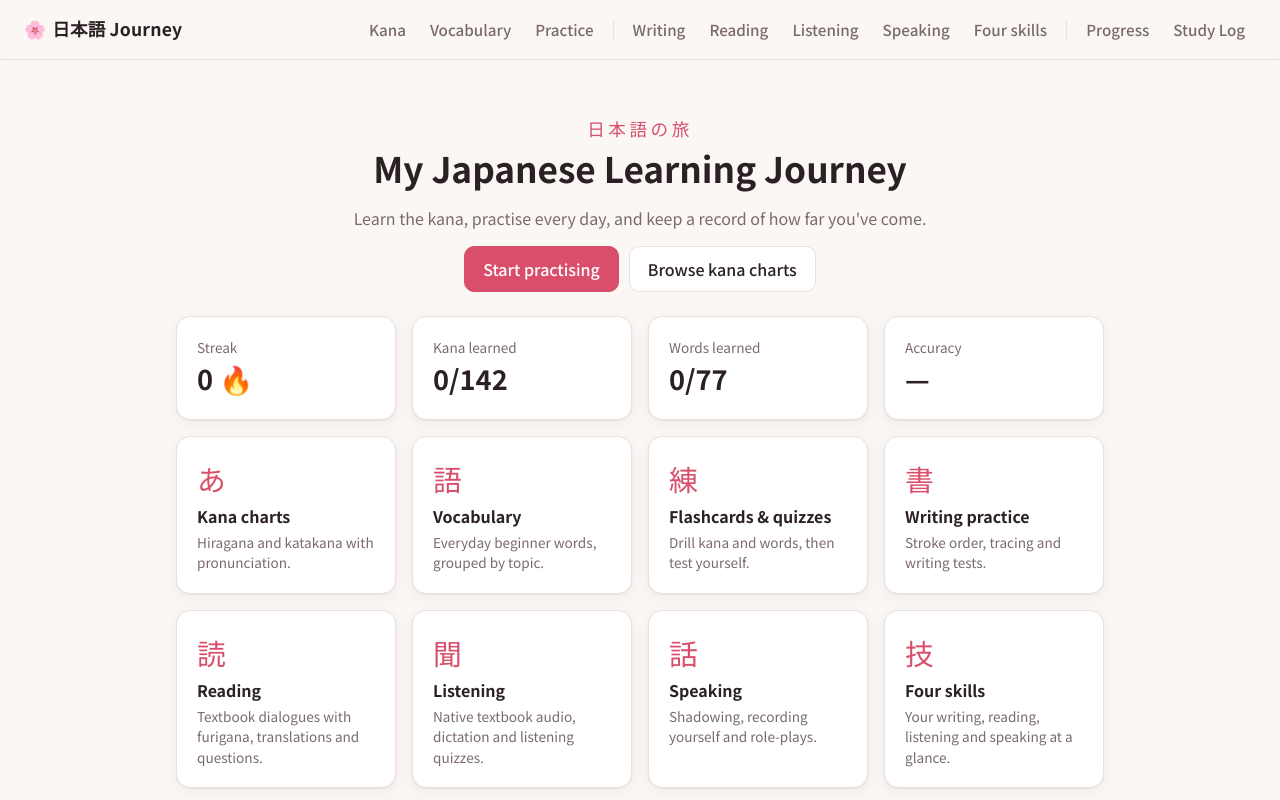
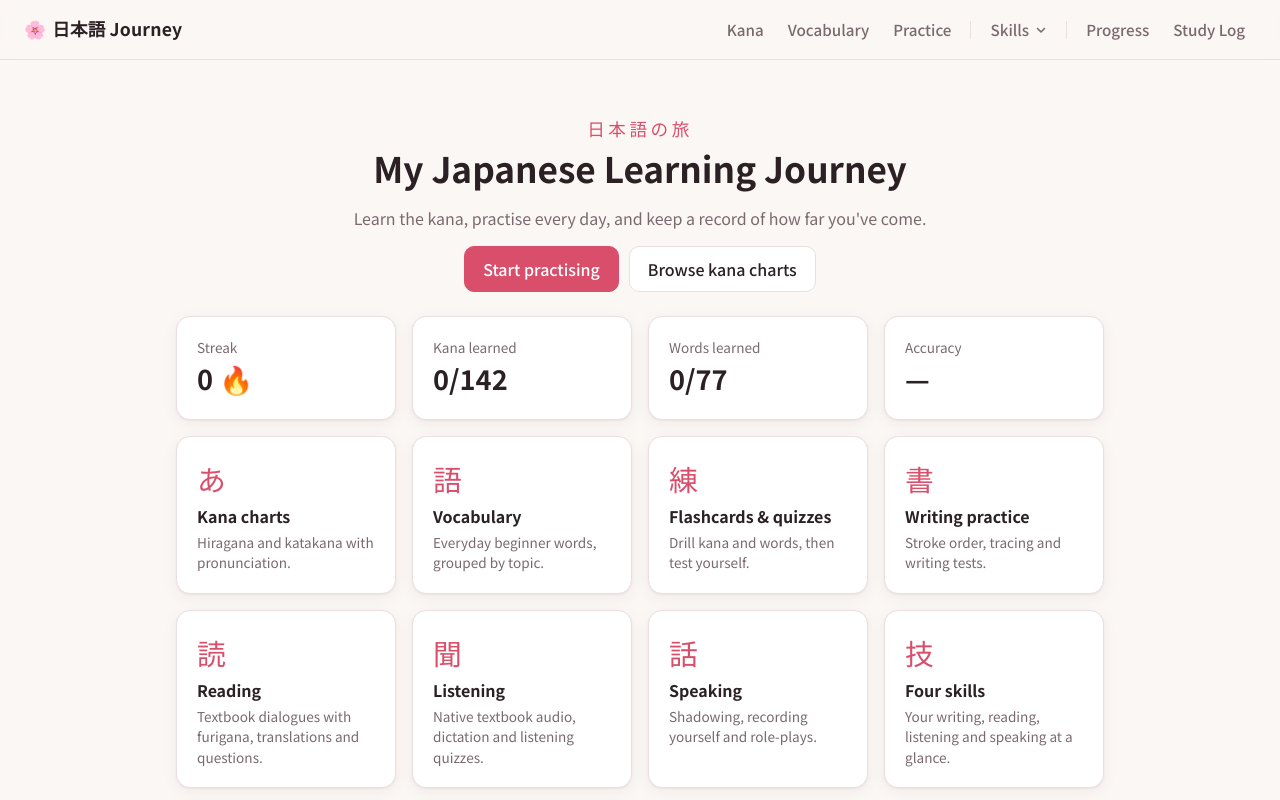
Before and after one commit to amoomz2/japanese-learning-journey, a React (Vite) app: page / in a window 1280 px wide. Shown: the top 800 px of the page. Built offline with nearby package versions, Linux system fonts and the light colour scheme.

Commit message:
Group Writing, Reading, Listening, Speaking and Four skills under one Skills menu
Co-Authored-By: Claude Sonnet 5.5 <noreply@anthropic.com>

```diff
--- a/src/components/NavBar.jsx
+++ b/src/components/NavBar.jsx
@@ -4,12 +4,15 @@ import { useEffect, useId, useRef, useState } from 'react'
 // opens a grouped panel. `pages` is App's page table; each entry may have `group` and `icon`.
 const GROUPS = [
   ['learn', 'Learn'],
-  ['skills', 'Four skills'],
+  ['skills', 'Skills'],
   ['you', 'Your journey'],
 ]
 
 export default function NavBar({ pages, current, offline }) {
   const [open, setOpen] = useState(false)
+  const [skillsOpen, setSkillsOpen] = useState(false)
+  const skillsRef = useRef(null)
+  const skillsId = useId()
   const buttonRef = useRef(null)
   const panelRef = useRef(null)
   const panelId = useId()
@@ -19,7 +22,30 @@ export default function NavBar({ pages, current, offline }) {
   const currentLabel = pages[current]?.label
 
   // Close when the page changes.
-  useEffect(() => setOpen(false), [current])
+  useEffect(() => {
+    setOpen(false)
+    setSkillsOpen(false)
+  }, [current])
+
+  // Skills dropdown (desktop): close on outside click or Escape.
+  useEffect(() => {
+    if (!skillsOpen) return
+    const onDown = (e) => {
+      if (!skillsRef.current?.contains(e.target)) setSkillsOpen(false)
+    }
+    const onKey = (e) => {
+      if (e.key === 'Escape') {
+        setSkillsOpen(false)
+        skillsRef.current?.querySelector('button')?.focus()
+      }
+    }
+    document.addEventListener('pointerdown', onDown)
+    document.addEventListener('keydown', onKey)
+    return () => {
+      document.removeEventListener('pointerdown', onDown)
+      document.removeEventListener('keydown', onKey)
+    }
+  }, [skillsOpen])
 
   useEffect(() => {
     if (!open) return
@@ -69,11 +95,33 @@ export default function NavBar({ pages, current, offline }) {
           {grouped.map((g, gi) => (
             <li key={g.key} className="nav-group">
               {gi > 0 && <span className="nav-divider" aria-hidden="true" />}
-              <ul aria-label={g.title}>
-                {g.items.map((item) => (
-                  <li key={item[0]}>{link(item, 'topnav')}</li>
-                ))}
-              </ul>
+              {g.key === 'skills' ? (
+                <div className="nav-dropdown" ref={skillsRef}>
+                  <button
+                    type="button"
+                    className={`nav-link topnav nav-trigger ${g.items.some(([k]) => k === current) ? 'active' : ''}`}
+                    aria-expanded={skillsOpen}
+                    aria-controls={skillsId}
+                    onClick={() => setSkillsOpen((o) => !o)}
+                  >
+                    Skills
+                    <svg className="chevron" width="12" height="12" viewBox="0 0 12 12" aria-hidden="true">
+                      <path d="M2.5 4.5 6 8l3.5-3.5" fill="none" stroke="currentColor" strokeWidth="1.6" strokeLinecap="round" strokeLinejoin="round" />
+                    </svg>
+                  </button>
+                  <ul id={skillsId} className="dropdown-list" hidden={!skillsOpen} aria-label="Skills">
+                    {g.items.map((item) => (
+                      <li key={item[0]}>{link(item, 'dropdown')}</li>
+                    ))}
+                  </ul>
+                </div>
+              ) : (
+                <ul aria-label={g.title}>
+                  {g.items.map((item) => (
+                    <li key={item[0]}>{link(item, 'topnav')}</li>
+                  ))}
+                </ul>
+              )}
             </li>
           ))}
         </ul>
--- a/src/styles.css
+++ b/src/styles.css
@@ -140,10 +140,26 @@ a { color: inherit; }
 .nav-link.menu.active .nav-icon { background: var(--surface); }
 body.menu-open { overflow: hidden; }
 
+/* Skills dropdown (desktop) */
+.nav-dropdown { position: relative; }
+.nav-trigger { border: 0; background: none; font: inherit; font-weight: 500; font-size: 0.95rem; gap: 6px; cursor: pointer; }
+.nav-trigger .chevron { transition: transform 0.2s; }
+.nav-trigger[aria-expanded='true'] .chevron { transform: rotate(180deg); }
+.nav-trigger[aria-expanded='true'] { color: var(--text); background: color-mix(in srgb, var(--accent-soft) 55%, transparent); }
+.nav-row .dropdown-list {
+  position: absolute; top: calc(100% + 6px); left: 0; z-index: 3; min-width: 190px; display: block; padding: 6px;
+  background: var(--surface); border: 1px solid var(--border); border-radius: 12px; box-shadow: 0 12px 32px rgb(40 20 30 / 14%);
+}
+.nav-row .dropdown-list[hidden] { display: none; }
+.nav-link.dropdown { display: flex; align-items: center; min-height: 40px; padding: 0 12px; border-radius: 8px; color: var(--text); white-space: nowrap; }
+.nav-link.dropdown:hover { background: var(--bg); }
+.nav-link.dropdown.active { background: var(--accent-soft); color: var(--accent); }
+
 /* Large desktop: full spacing. Mid widths: tighter. Below 1024 px: Menu button. */
 @media (max-width: 1199px) {
   .nav { --nav-pad: 16px; gap: 10px; }
   .nav-link.topnav { padding: 0 8px; font-size: 0.9rem; }
+  .nav-trigger { font-size: 0.9rem; }
   .nav-link.topnav::after { left: 8px; right: 8px; }
   .nav-divider { margin: 0 4px; }
 }
@@ -464,6 +480,7 @@ body { overflow-x: clip; -webkit-tap-highlight-color: transparent; }
   .btn, .segmented button, .chip, .mood, .toolbar select { min-height: 44px; }
   .segmented button { display: inline-flex; align-items: center; }
   .nav-link.topnav { height: 44px; }
+  .nav-link.dropdown { min-height: 44px; }
   .toggle { min-height: 44px; }
   .toggle input { width: 20px; height: 20px; }
   input, select, textarea { font-size: 16px; }
```
